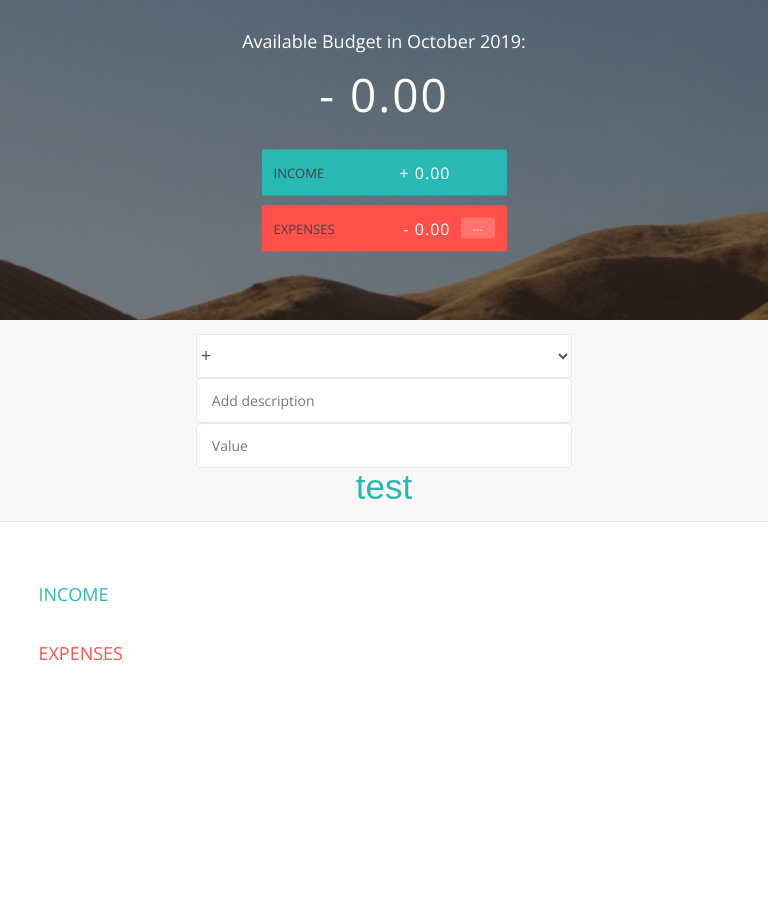
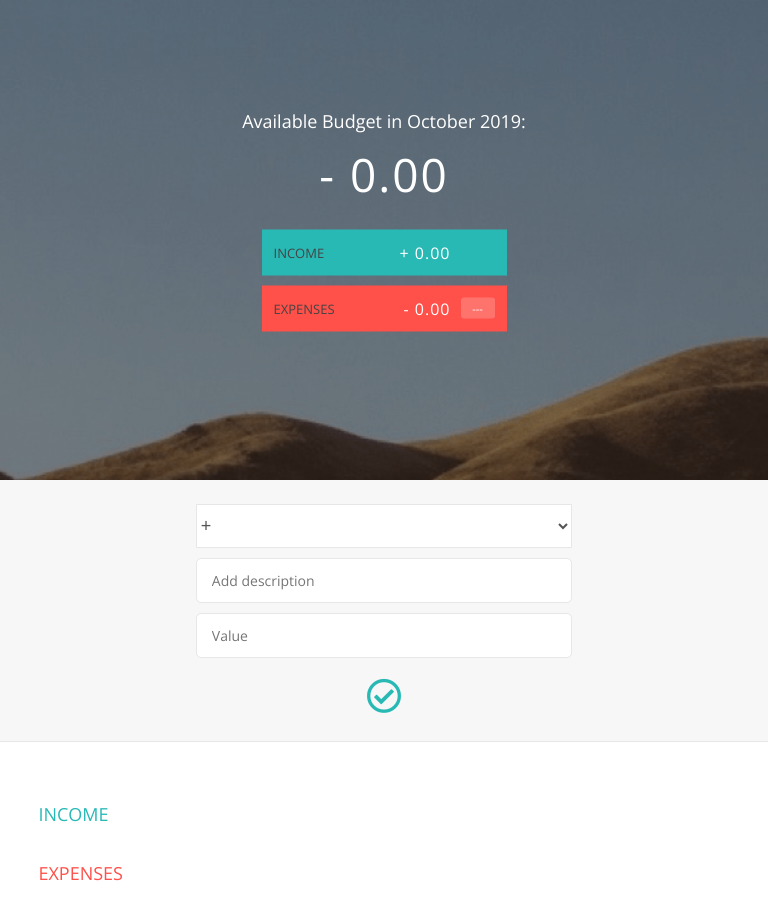
Before and after one commit to TiffanyvdHoven/budget-app, a plain HTML site: page index.html in a window 768 px wide. Before the commit the page ends 800 px from the top, so only its background shows below. Drawn offline with nearby package versions, Linux system fonts and the light colour scheme.

Commit message:
new font awesome icons and responsive fixed

```diff
--- a/app.js
+++ b/app.js
@@ -240,11 +240,11 @@ var UIController = (function() {
             if (type === 'inc') {
                 element = DOMstrings.incomeContainer;
 
-                html = '<div class="item clearfix" id="inc-%id%"> <div class="item__description">%description%</div><div class="right clearfix"><div class="item__value">%value%</div><div class="item__delete"><button class="item__delete--btn"><i class="ion-ios-close-outline"></i></button></div></div></div>';
+                html = '<div class="item clearfix" id="inc-%id%"> <div class="item__description">%description%</div><div class="right clearfix"><div class="item__value">%value%</div><div class="item__delete"><button class="item__delete--btn"><i class="far fa-minus-square"></i></button></div></div></div>';
             } else if (type === 'exp') {
                 element = DOMstrings.expensesContainer;
 
-                html = '<div class="item clearfix" id="exp-%id%"><div class="item__description">%description%</div><div class="right clearfix"><div class="item__value">%value%</div><div class="item__percentage">21%</div><div class="item__delete"><button class="item__delete--btn"><i class="ion-ios-close-outline"></i></button></div></div></div>';
+                html = '<div class="item clearfix" id="exp-%id%"><div class="item__description">%description%</div><div class="right clearfix"><div class="item__value">%value%</div><div class="item__percentage">21%</div><div class="item__delete"><button class="item__delete--btn"><i class="far fa-minus-square"></i></button></div></div></div>';
             }
 
             // Replace the placeholder text with some actual data
--- a/index.html
+++ b/index.html
@@ -4,7 +4,7 @@
         <meta charset="UTF-8">
                 <meta name="viewport" content="width=device-width, initial-scale=1.0">
         <link href="https://fonts.googleapis.com/css?family=Open+Sans:100,300,400,600" rel="stylesheet" type="text/css">
-        <link href="http://code.ionicframework.com/ionicons/2.0.1/css/ionicons.min.css" rel="stylesheet" type="text/css">
+   <link rel="stylesheet" href="https://use.fontawesome.com/releases/v5.8.2/css/all.css" integrity="sha384-oS3vJWv+0UjzBfQzYUhtDYW+Pj2yciDJxpsK1OYPAYjqT085Qq/1cq5FLXAZQ7Ay" crossorigin="anonymous">
         <link type="text/css" rel="stylesheet" href="style.css">
         <title>Budget app</title>
     </head>
@@ -47,7 +47,7 @@
                     </select>
                     <input type="text" class="add__description" placeholder="Add description">
                     <input type="number" class="add__value" placeholder="Value">
-                    <button class="add__btn">test</button>
+                    <button class="add__btn"> <i class="far fa-check-circle"></i> </button>
                 </div>
             </div>
 
--- a/style.css
+++ b/style.css
@@ -24,7 +24,7 @@ body {
 }
 
 .right { float: right; }
-.red { color: #FF5049 !important; }
+.red { color: #FF5049 !important;}
 .red-focus:focus { border: 1px solid #FF5049 !important; }
 
 /**********************************************
@@ -32,11 +32,17 @@ body {
 **********************************************/
 
 .top {
-    height: 40vh;
+    height: 70vh;
     background-image: linear-gradient(rgba(0, 0, 0, 0.35), rgba(0, 0, 0, 0.35)), url(back.png);
     background-size: cover;
     background-position: center;
     position: relative;
+}
+
+@media (min-width: 700px) {
+  .top {
+      height: 60vh;
+  }
 }
 
 .budget {
@@ -186,6 +192,12 @@ body {
     display: block;
     margin: auto;
     width: 70%;
+    margin-top: 10px;
+  }
+
+  .add__btn {
+    margin-top: 20px;
+    margin-bottom: 10px;
   }
 
 }
```
